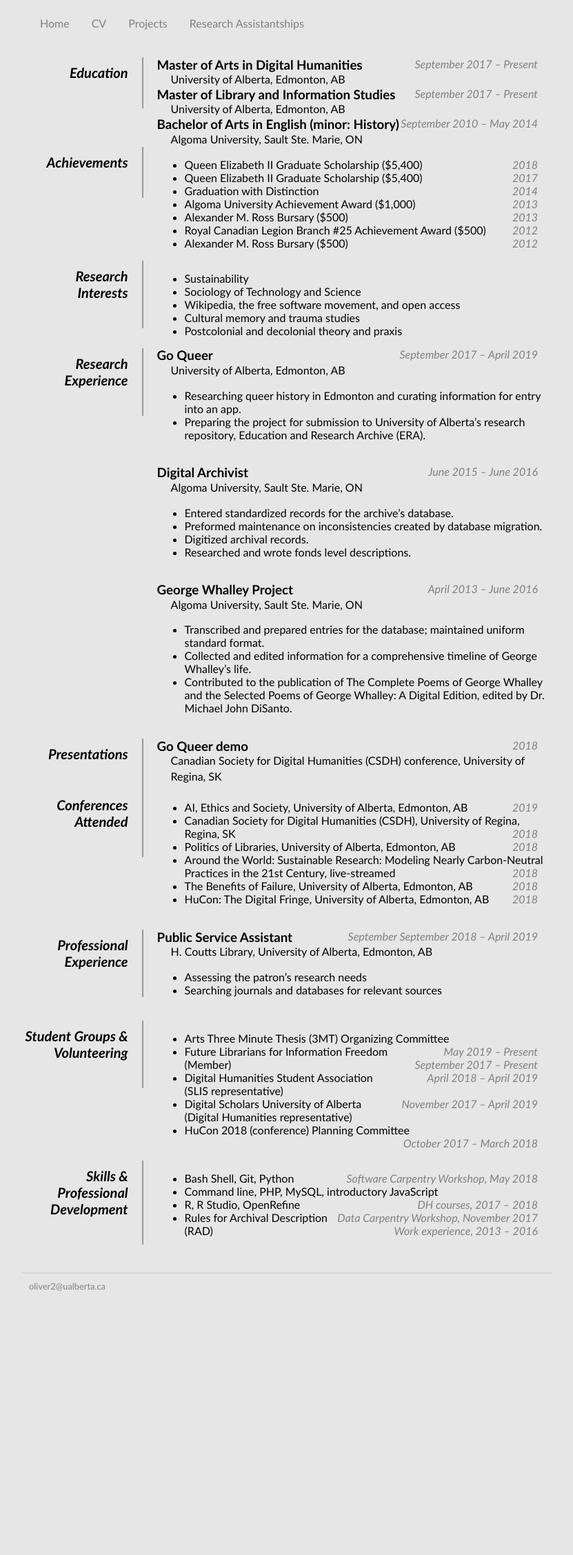
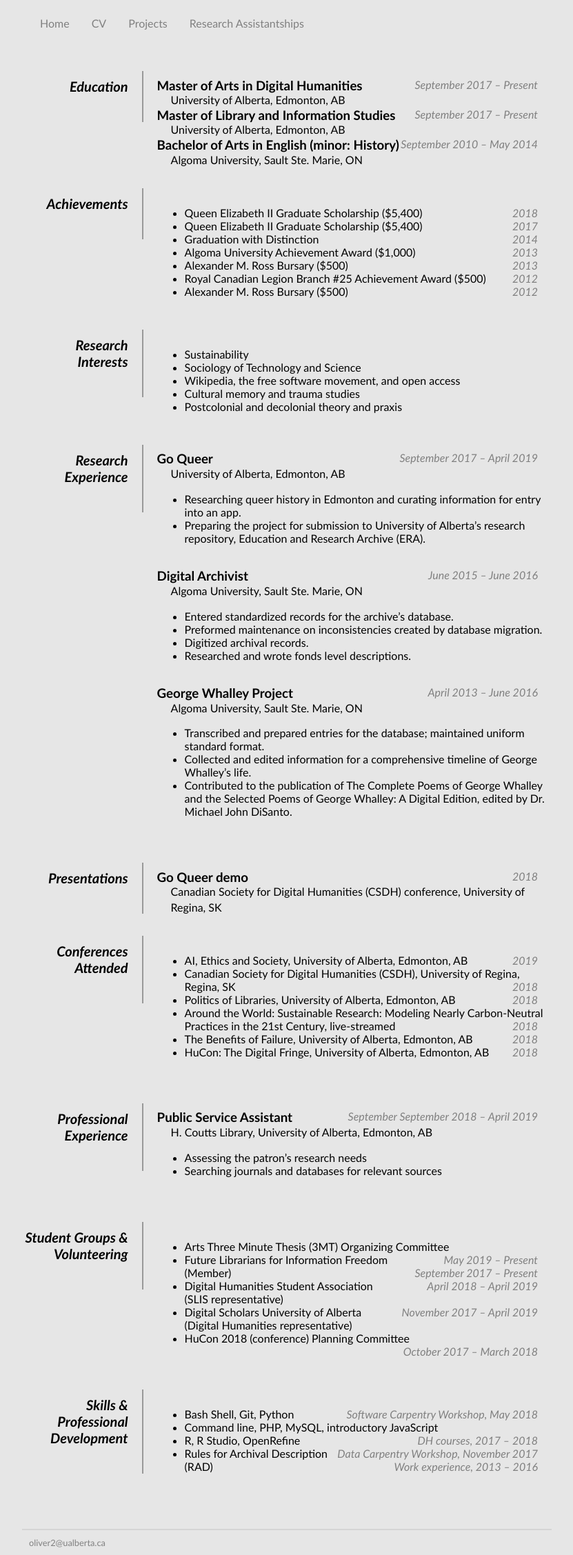
Before and after one commit to k-j-oliver/k-j-oliver.github.io, a Jekyll site: the page built from CV/index.html, in a window 1280 px wide. Shown: the whole page at 69% size, without its empty margins (224-1055 px from the left). Built offline with Jekyll 4.4.1, drawn with Linux system fonts in a browser that asks for light colours; before the commit the page ends 1883 px from its top, so only the background shows below that.

Commit message:
Update main.css

```diff
--- a/css/main.css
+++ b/css/main.css
@@ -72,7 +72,7 @@
 
 dd {
 	overflow: hidden;
-	padding: 0 0 0 20px;
+	padding: 10px 0 10px 20px;
 }
 
 dd h3 {
```
